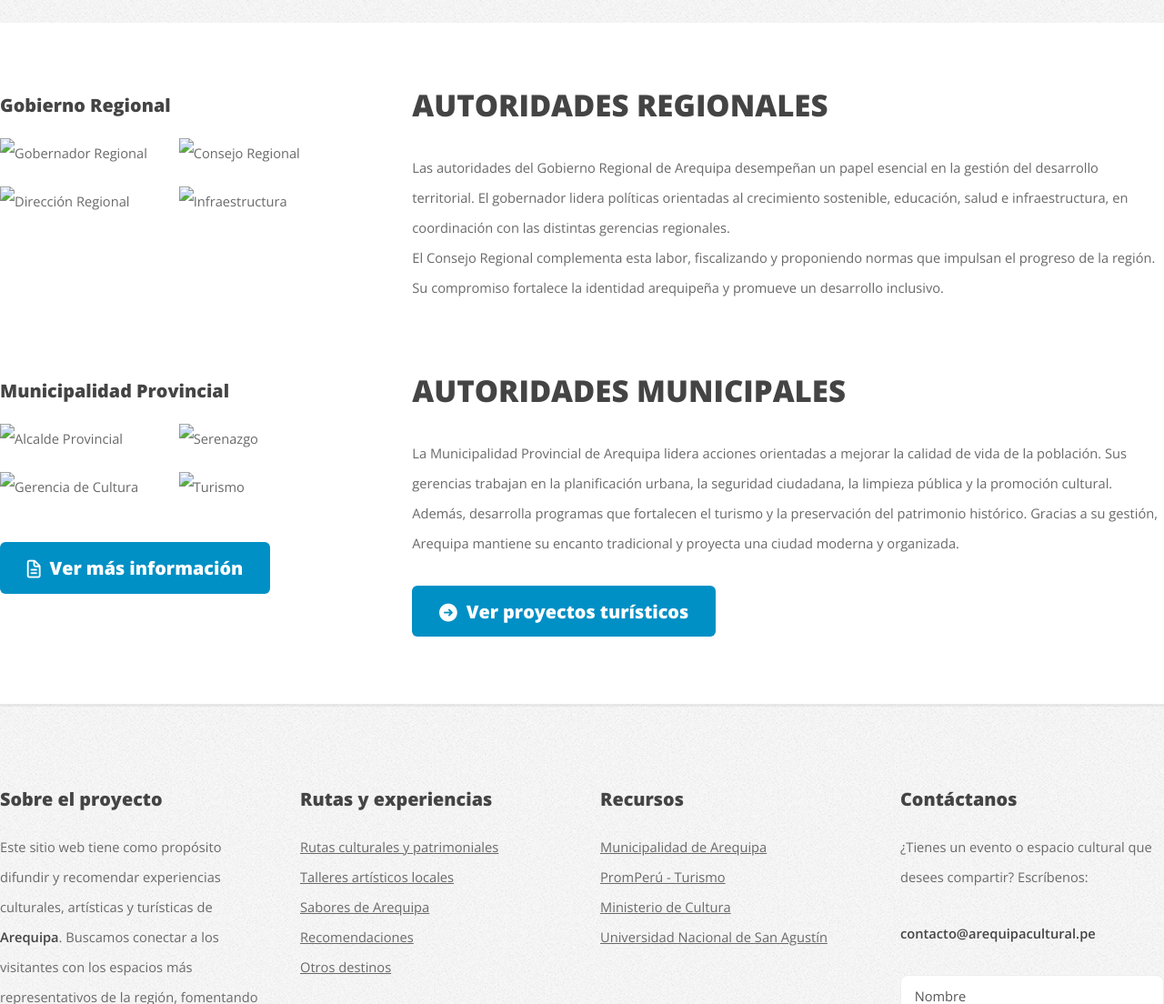
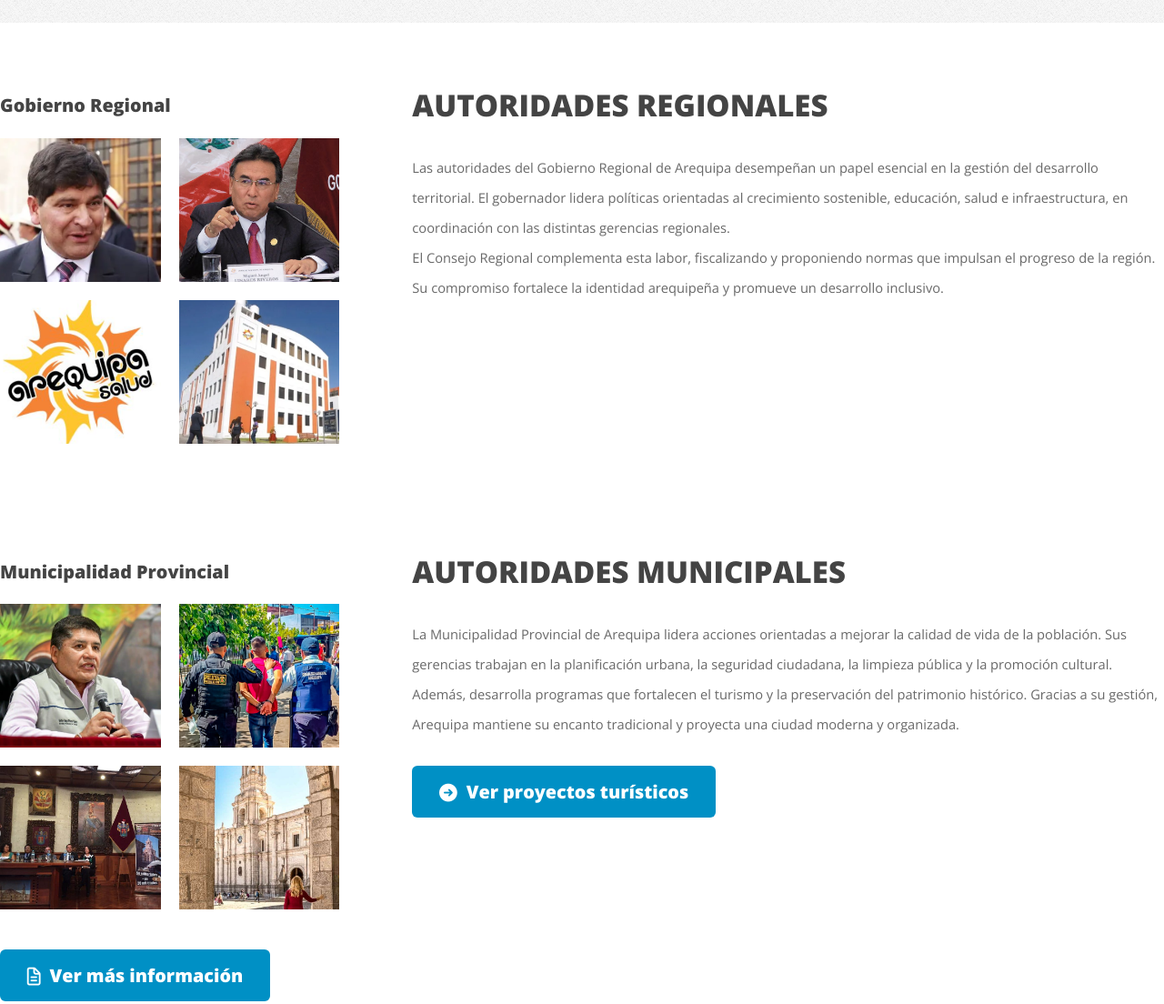
Before and after one commit to DianaLdc/TFG, a plain HTML site: page index.html in a window 1280 px wide. Shown: the part 2966-4070 px from the top of the page at 91% size. Drawn offline with nearby package versions, Linux system fonts and the light colour scheme.

Commit message:
index completo

```diff
--- a/index.html
+++ b/index.html
@@ -144,13 +144,13 @@
 						<h3>Gobierno Regional</h3>
 						<div class="grid">
 							<div class="row gtr-50">
-								<div class="col-6"><img src="images/gobernador.png" class="image fit"
+								<div class="col-6"><img src="images/autoridad11.png" class="image fit"
 										alt="Gobernador Regional"></div>
-								<div class="col-6"><img src="images/consejo.png" class="image fit"
+								<div class="col-6"><img src="images/autoridad12.png" class="image fit"
 										alt="Consejo Regional"></div>
-								<div class="col-6"><img src="images/direccion.png" class="image fit"
+								<div class="col-6"><img src="images/autoridad13.png" class="image fit"
 										alt="Dirección Regional"></div>
-								<div class="col-6"><img src="images/infraestructura.png" class="image fit"
+								<div class="col-6"><img src="images/autoridad14.png" class="image fit"
 										alt="Infraestructura"></div>
 							</div>
 						</div>
@@ -178,13 +178,13 @@
 						<h3>Municipalidad Provincial</h3>
 						<div class="grid">
 							<div class="row gtr-50">
-								<div class="col-6"><img src="images/alcalde.png" class="image fit"
+								<div class="col-6"><img src="images/autoridad21.png" class="image fit"
 										alt="Alcalde Provincial"></div>
-								<div class="col-6"><img src="images/serenazgo.png" class="image fit" alt="Serenazgo">
+								<div class="col-6"><img src="images/autoridad22.png" class="image fit" alt="Serenazgo">
 								</div>
-								<div class="col-6"><img src="images/cultura.png" class="image fit"
+								<div class="col-6"><img src="images/autoridad23.png" class="image fit"
 										alt="Gerencia de Cultura"></div>
-								<div class="col-6"><img src="images/turismo.png" class="image fit" alt="Turismo"></div>
+								<div class="col-6"><img src="images/autoridad24.png" class="image fit" alt="Turismo"></div>
 							</div>
 						</div>
 						<a href="autoridades.html" class="button icon fa-file-alt">Ver más información</a>
@@ -210,7 +210,6 @@
 			</div>
 		</div>
 	</div>
-	<!-- Footer -->
 	<!-- Footer -->
 	<div id="footer-wrapper">
 		<footer id="footer" class="container">
```
Also changed, not shown: images/autoridad11.png (added), images/autoridad12.png (added), images/autoridad13.png (added), images/autoridad14.png (added), images/autoridad21.png (added), images/autoridad22.png (added), images/autoridad23.png (added), images/autoridad24.png (added).
